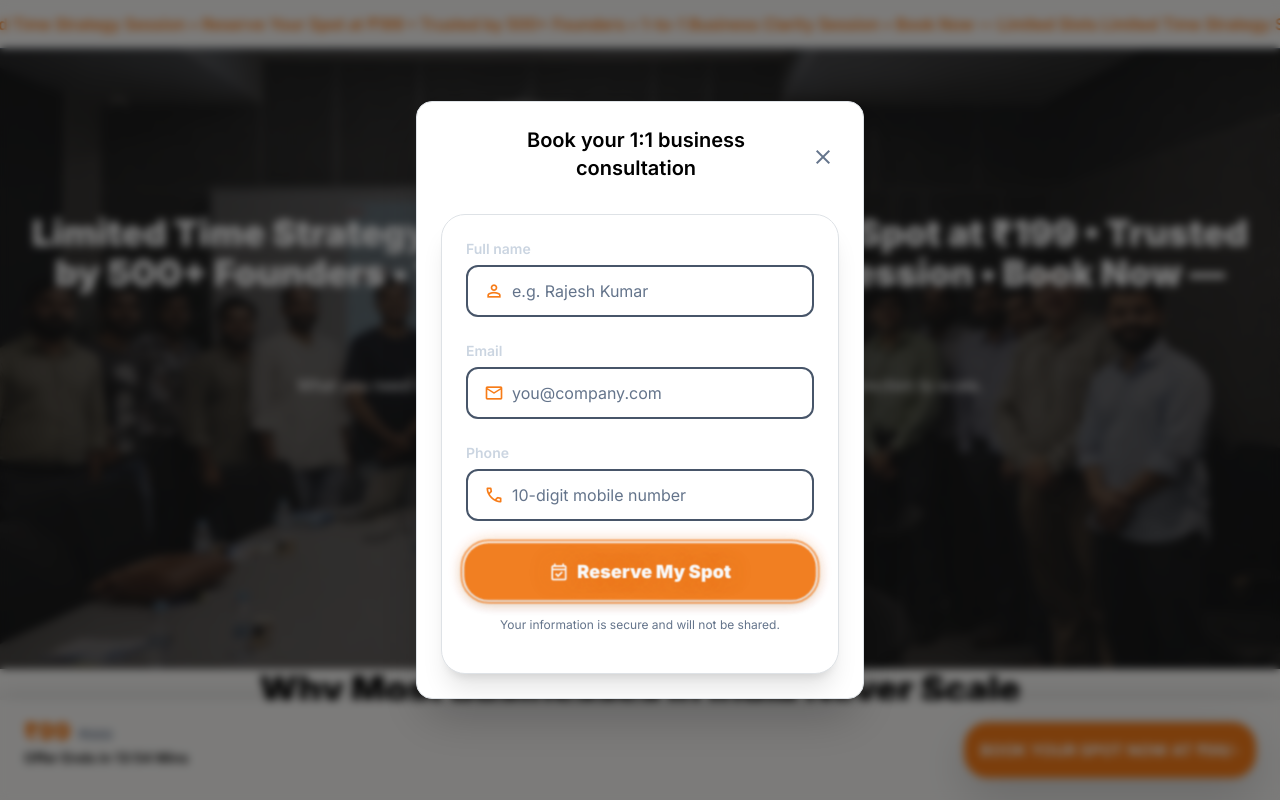
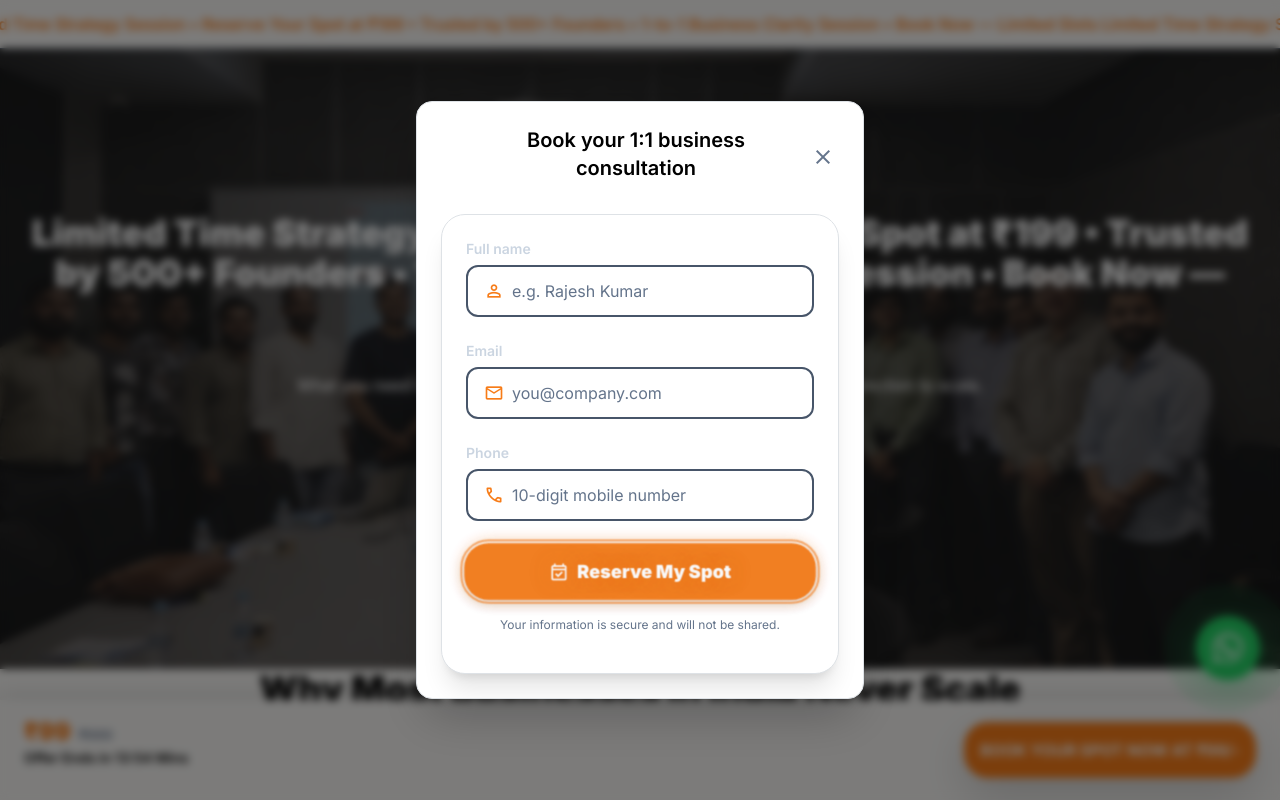
Before and after one commit to ladaninandan/NewClient, a React (Create React App) app: page / in a window 1280 px wide. Shown: the top 800 px of the page. Built offline with nearby package versions, Linux system fonts and the light colour scheme; no server answers; the database is empty.

Commit message:
add new whatsapp button

```diff
--- a/src/components/strategy/StrategyForNotFor.js
+++ b/src/components/strategy/StrategyForNotFor.js
@@ -39,7 +39,7 @@
   const notForIconColor = (f.notForIconColor && f.notForIconColor.trim()) ? f.notForIconColor.trim() : defaultNotFor.iconColor;
 
   return (
-    <section className="py-0 sm:py-16 lg:py-20 px-4 sm:px-6 max-w-7xl mx-auto">
+    <section className="py-5 sm:py-16 lg:py-20 px-4 sm:px-6 max-w-7xl mx-auto">
       <div className="grid md:grid-cols-2 gap-8 lg:gap-12">
         <div
           className="scroll-reveal p-5 sm:p-6 lg:p-8 rounded-2xl sm:rounded-3xl border min-w-0"
--- a/src/components/strategy/StrategyLearn.js
+++ b/src/components/strategy/StrategyLearn.js
@@ -16,7 +16,7 @@
         <div className="grid sm:grid-cols-2 lg:grid-cols-3 gap-4 sm:gap-6">
           {items.map((item, i) => (
             <div key={i} className="scroll-reveal stagger-children-item flex gap-3 sm:gap-4 min-w-0">
-              <span className="material-symbols-outlined flex-shrink-0 text-2xl sm:text-3xl" style={{ color: 'var(--theme-primary)' }}>
+              <span className="material-symbols-outlined flex-shrink-0 text-2xl sm:text-3xl" style={{ color: 'white' }}>
                 {item.icon || 'check_circle'}
               </span>
               <p className="font-medium text-emerald-50 text-sm sm:text-base">{item.text}</p>
--- /dev/null
+++ b/src/components/strategy/StrategyWhatsAppButton.js
@@ -0,0 +1,32 @@
+import React from 'react';
+
+export function StrategyWhatsAppButton() {
+  return (
+    <div
+      className="fixed z-[60] bottom-[5.5rem] sm:bottom-[6rem] right-5 flex items-center justify-center w-14 h-14 sm:w-16 sm:h-16 mb-4"
+    >
+      {/* Pulsing Outer Ring */}
+      <span
+        className="absolute inset-0 rounded-full w-full h-full animate-ping opacity-75"
+        style={{ backgroundColor: '#25d36520' }}
+      ></span>
+
+      {/* Actual Button */}
+      <a
+        href="https://wa.me/919313488989"
+        target="_blank"
+        rel="noopener noreferrer"
+        className="relative flex items-center justify-center w-full h-full rounded-full shadow-[0_8px_30px_rgba(37,211,102,0.4)] transition-transform duration-300 hover:scale-110 hover:-translate-y-2"
+        style={{
+          backgroundColor: '#25D366',
+          color: 'white',
+        }}
+        aria-label="Chat with us on WhatsApp"
+      >
+        <svg viewBox="0 0 24 24" width="30" height="30" fill="currentColor">
+          <path d="M17.472 14.382c-.297-.149-1.758-.867-2.03-.967-.273-.099-.471-.148-.67.15-.197.297-.767.966-.94 1.164-.173.199-.347.223-.644.075-.297-.15-1.255-.463-2.39-1.305-.885-.653-1.48-1.459-1.653-1.756-.173-.297-.018-.458.13-.606.134-.133.298-.347.446-.52.149-.174.198-.298.298-.497.099-.198.05-.371-.025-.52-.075-.149-.669-1.612-.916-2.207-.242-.579-.487-.5-.669-.51a5.8 5.8 0 00-.57-.01c-.198 0-.52.074-.792.372-.272.297-1.04 1.016-1.04 2.479 0 1.462 1.065 2.875 1.213 3.074.149.198 2.096 3.2 5.077 4.487.709.306 1.262.489 1.694.625.712.227 1.36.195 1.871.118.571-.085 1.758-.719 2.006-1.413.248-.694.248-1.289.173-1.413-.074-.124-.272-.198-.57-.347m-5.421 7.403h-.004a9.87 9.87 0 01-5.031-1.378l-.361-.214-3.741.982.998-3.648-.235-.374a9.86 9.86 0 01-1.51-5.26c.001-5.45 4.436-9.884 9.888-9.884 2.64 0 5.122 1.03 6.988 2.898a9.825 9.825 0 012.893 6.994c-.003 5.45-4.437 9.884-9.885 9.884m8.413-18.297A11.815 11.815 0 0012.05 0C5.495 0 .16 5.335.157 11.892c0 2.096.547 4.142 1.588 5.945L.057 24l6.305-1.654a11.882 11.882 0 005.683 1.448h.005c6.554 0 11.89-5.335 11.893-11.893a11.821 11.821 0 00-3.48-8.413z" />
+        </svg>
+      </a>
+    </div>
+  );
+}
--- a/src/components/strategy/index.js
+++ b/src/components/strategy/index.js
@@ -22,3 +22,4 @@
 export { StrategyMoneyBackGuarantee } from './StrategyMoneyBackGuarantee';
 export { StrategyFAQ } from './StrategyFAQ';
 export { StrategyFooter } from './StrategyFooter';
+export { StrategyWhatsAppButton } from './StrategyWhatsAppButton';
--- a/src/pages/StrategyLandingPage.js
+++ b/src/pages/StrategyLandingPage.js
@@ -22,6 +22,7 @@
   StrategyMoneyBackGuarantee,
   StrategyFAQ,
   StrategyFooter,
+  StrategyWhatsAppButton,
 } from '../components/strategy';
 import { LoadingPage } from '../components/LoadingPage';
 import { useConfig } from '../context/ConfigContext';
@@ -151,6 +152,7 @@
         return Comp ? <AnimateOnScroll key={id}><Comp /></AnimateOnScroll> : null;
       })}
       <StrategyStickyBar />
+      <StrategyWhatsAppButton />
 
     {showPopup && (
   <div
```
